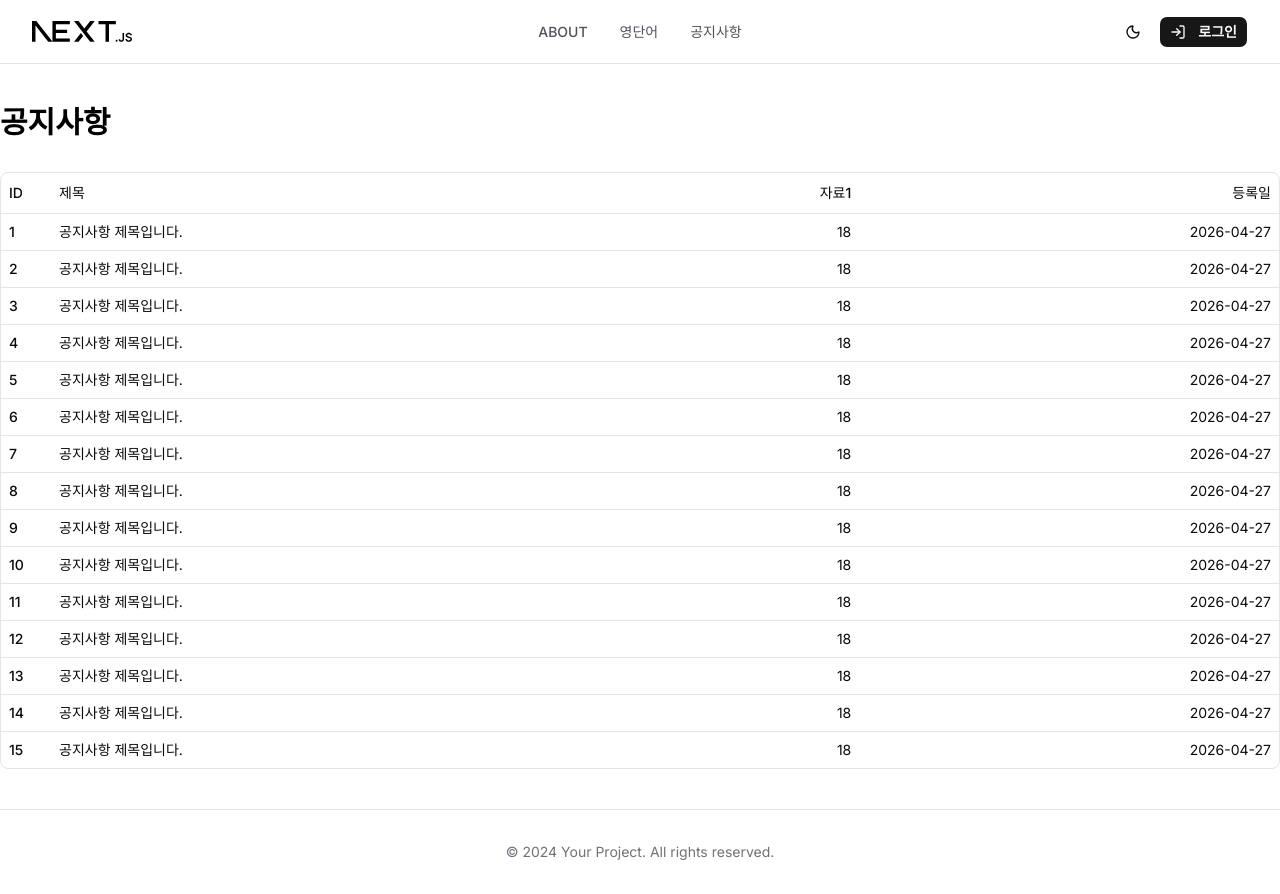
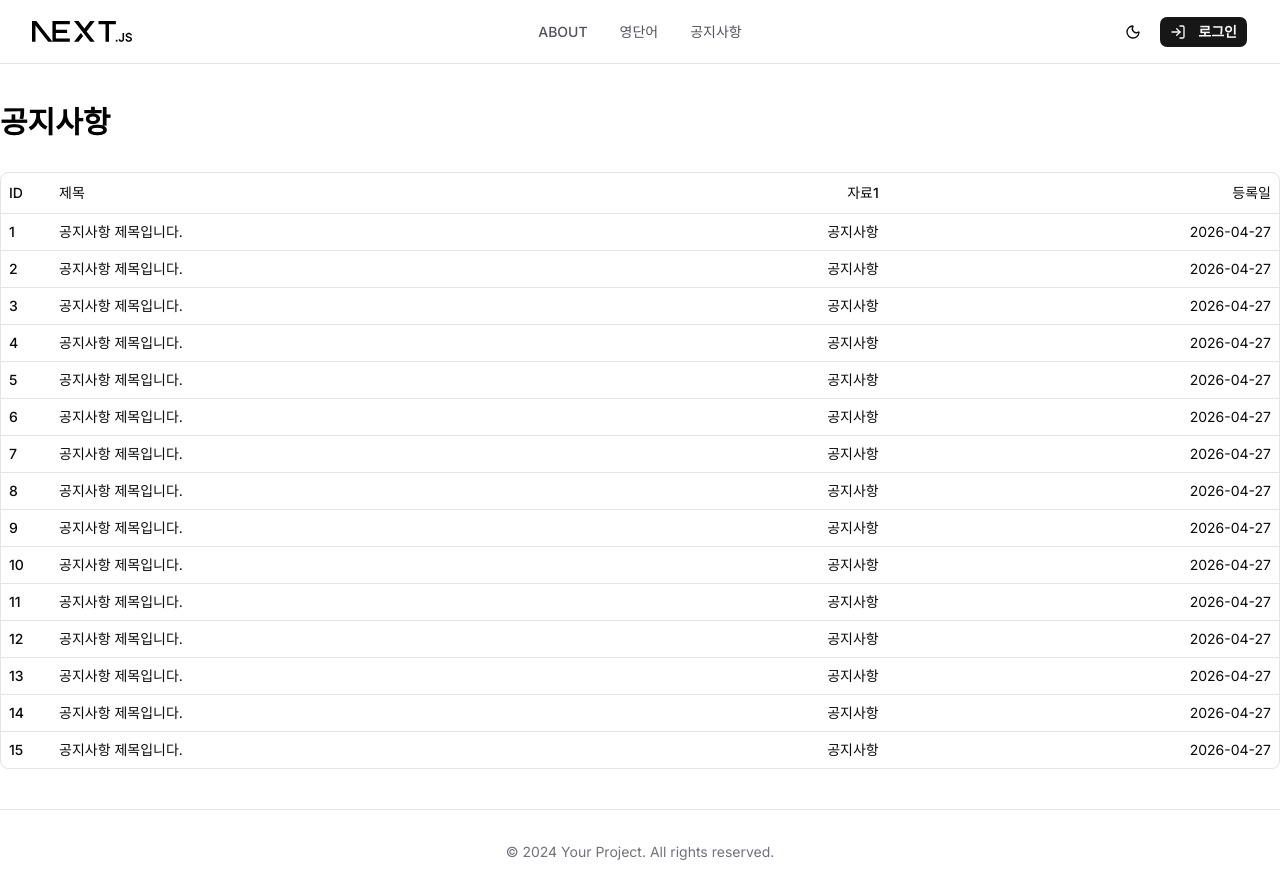
Before and after one commit to aceofmath/next-voca, a Next.js app: page /notice in a window 1280 px wide. Built offline with nearby package versions, Linux system fonts and the light colour scheme; no server answers.

Commit message:
에러 수정

```diff
--- a/app/notice/page.tsx
+++ b/app/notice/page.tsx
@@ -36,7 +36,7 @@ export default function NoticePage() {
                                 <TableRow key={notice.id}>
                                     <TableCell className="font-medium">{notice.id}</TableCell>
                                     <TableCell>{notice.title}</TableCell>
-                                    <TableCell className="text-right">{notice.view}</TableCell>
+                                    <TableCell className="text-right">{notice.type}</TableCell>
                                     <TableCell className="text-right">{notice.date}</TableCell>
                                 </TableRow>
                             ))}
```
